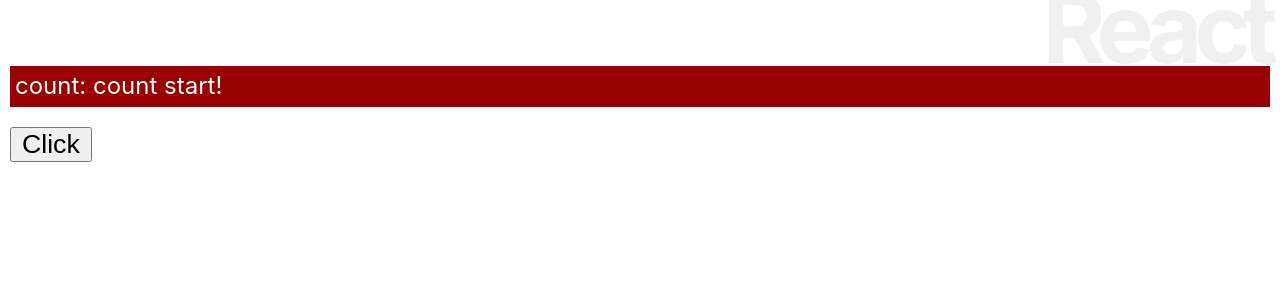
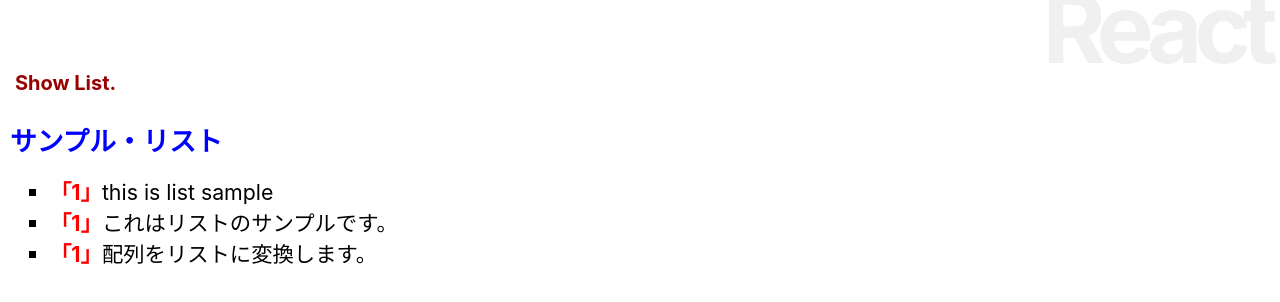
Before and after one commit to moyongkexing/react_next, a React (Create React App) app in the folder react_app/: page / in a window 1280 px wide. Shown: the top 302 px of the page. Built offline with nearby package versions, Linux system fonts and the light colour scheme.

Commit message:
リスト表示コンポーネント

```diff
--- a/react_app/src/App.js
+++ b/react_app/src/App.js
@@ -2,54 +2,79 @@ import React, { Component } from 'react';
 import './App.css';
 
 class App extends Component {
-  msgStyle1 = {
-    fontSize: "24px",
+  data = [
+    "this is list sample",
+    "これはリストのサンプルです。",
+    "配列をリストに変換します。"
+  ]
+
+  msgStyle = {
+    fontSize: "20px",
     color: "#900",
     margin: "20px 0px",
     padding: "5px",
-    borderBottom: "2px solid #900"
-  }
-  msgStyle1 = {
-    fontSize: "24px",
-    color: "white",
-    margin: "20px 0px",
-    padding: "5px",
-    borderBottom: "2px solid #900",
-    backgroundColor: "#900"
-  }
-  btnStyle = {
-    fontSize: "20pt",
-    padding: "0px 10px"
   }
 
   constructor(props) {
     super(props);
     this.state = {
-      counter: 0,
-      msg: "count start!",
-      flg: true,
+      list:this.data
     };
-    this.doAction = this.doAction.bind(this);
-  }
-
-  doAction() {
-    this.setState((state) => ({
-      counter: state.counter + 1,
-      msg: state.counter,
-      flg: !state.flg
-    }));
   }
 
   render() {
     return <div>
       <h1>React</h1>
-      {this.state.flg ?
-        <p style={this.msgStyle1}>count: {this.state.msg}</p>
-      :
-        <p style={this.msgStyle2}>{this.state.msg}です。</p>
-      }
-      <button style={this.btnStyle} onClick={this.doAction}>Click</button>
+      <h2 style={this.msgStyle}>Show List.</h2>
+      <List title="サンプル・リスト" data={this.data} />
     </div>;
   }
 }
+
+class List extends Component {
+  number = 1;
+
+  title = {
+    fontSize: "20pt",
+    fontWeight: "bold",
+    color: "blue"
+  };
+
+  render() {
+    let data = this.props.data;
+    return (
+      <div>
+        <p style={this.title}>{this.props.title}</p>
+        <ul>
+          {data.map((item) =>
+            <Item number={this.number} value={item} key={this.number} />
+          )}
+        </ul>
+      </div>
+    );
+  }
+}
+
+class Item extends Component {
+  li = {
+    listStyleType: "square",
+    fontSize: "16pt",
+    color: "#06",
+    margin: "0px",
+    padding: "0px"
+  }
+  num = {
+    fontWeight: "bold",
+    color: "red"
+  }
+
+  render() {
+    return (
+      <li style={this.li}>
+        <span style={this.num}>「{this.props.number}」</span>
+        {this.props.value}
+      </li>
+    );
+  }
+}
 export default App;
```
